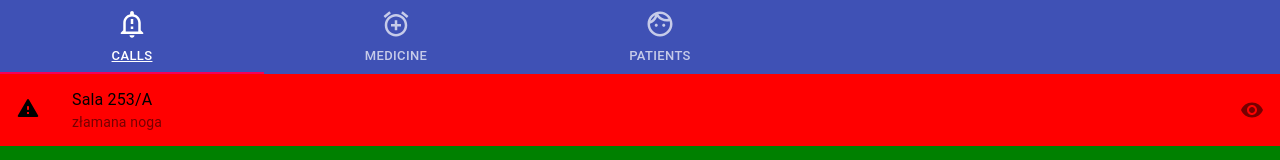
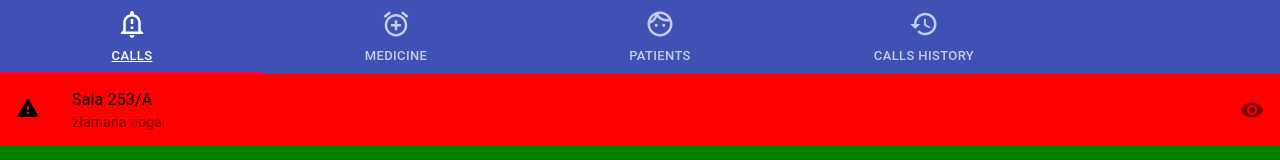
Before and after one commit to tpazera/wwh-frontend, a React (Create React App) app: page / in a window 1280 px wide. Shown: the top 160 px of the page. Built offline with nearby package versions, Linux system fonts and the light colour scheme; no server answers.

Commit message:
added calls history icon

```diff
--- a/src/components/header/Header.js
+++ b/src/components/header/Header.js
@@ -3,6 +3,7 @@ import { Link, Grid, AppBar, Tabs, Tab } from "@material-ui/core";
 import NotificationImportantOutlinedIcon from "@material-ui/icons/NotificationImportantOutlined";
 import AlarmAddOutlinedIcon from "@material-ui/icons/AlarmAddOutlined";
 import FaceOutlinedIcon from "@material-ui/icons/FaceOutlined";
+import HistoryIcon from '@material-ui/icons/History';
 import "./header.scss";
 
 function Header(props) {
@@ -49,6 +50,15 @@ function Header(props) {
             icon={<FaceOutlinedIcon />}
             label="Patients"
           />
+          <Tab
+            value={3}
+            className="tab"
+            href="/callshistory"
+            component={Link}
+            to="/callshistory"
+            icon={<HistoryIcon />}
+            label="Calls history"
+          />
         </Tabs>
       </AppBar>
     </div>
```
